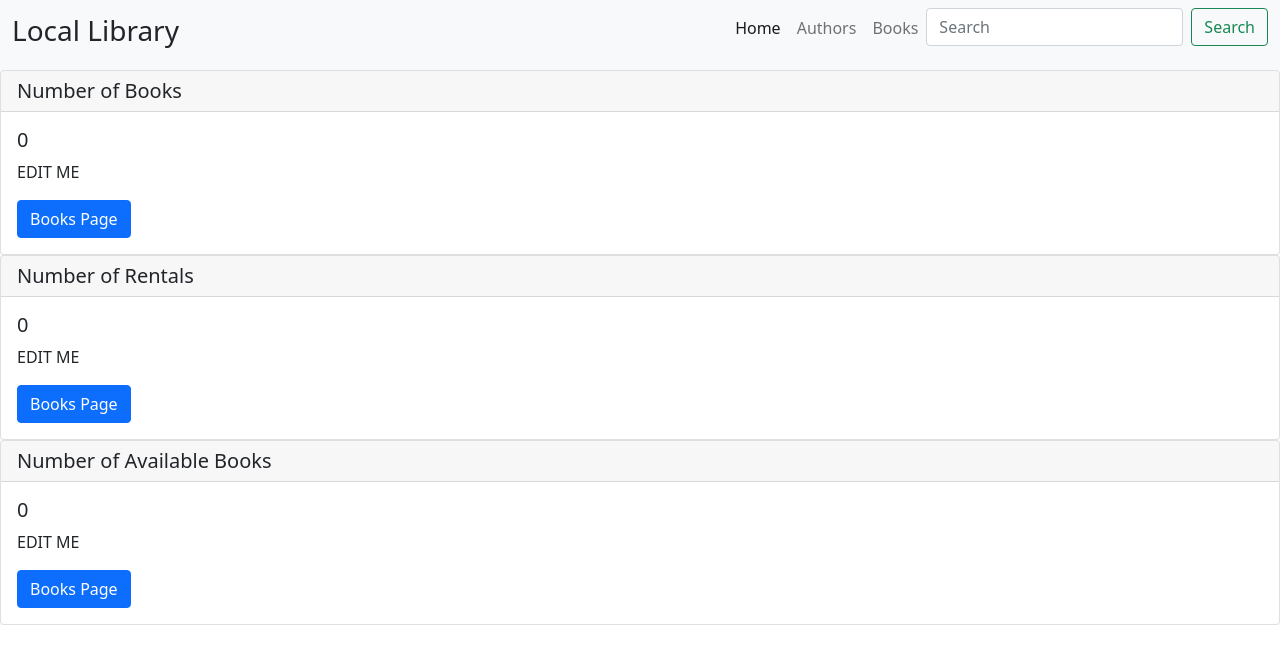
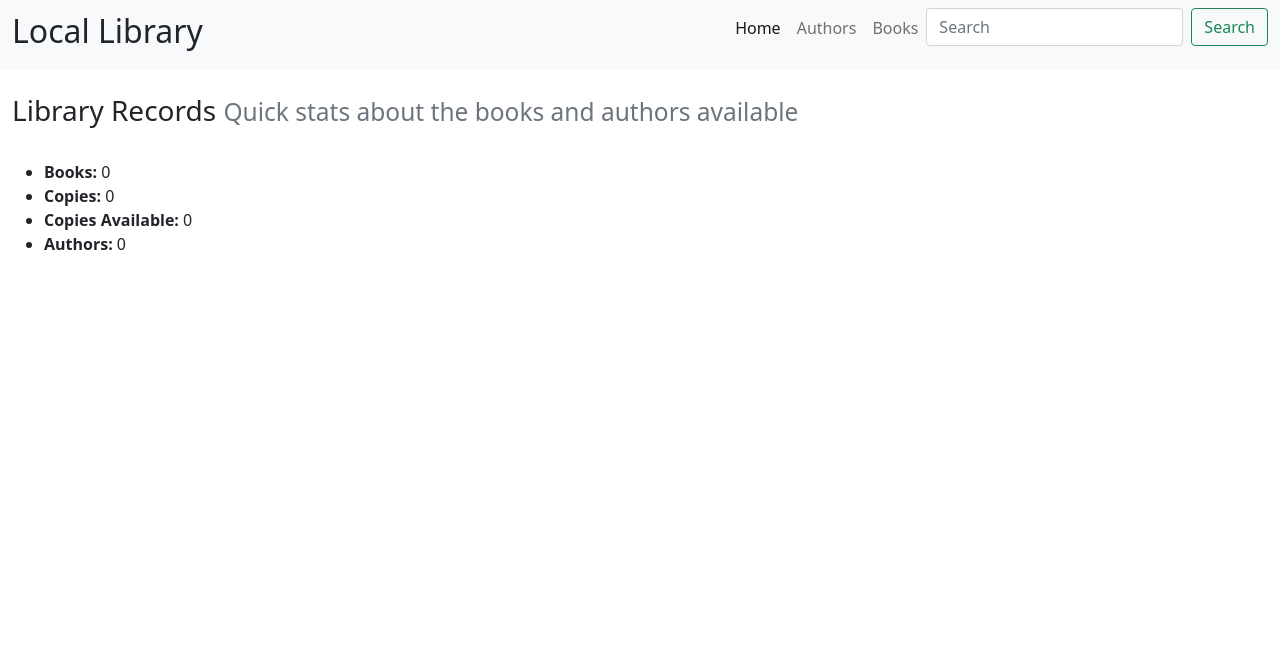
Before and after one commit to swford89/local_library, a Django app: page /catalog/ in a window 1280 px wide. Shown: the top 664 px of the page. Run offline with Django 3.2, Linux system fonts and the light colour scheme; data that the repository does not hold is empty.

Commit message:
formatted bootstrap styling

```diff
--- a/catalog/templates/catalog/base.html
+++ b/catalog/templates/catalog/base.html
@@ -3,14 +3,15 @@
     <meta charset="UTF-8">
     <meta http-equiv="X-UA-Compatible" content="IE=edge">
     <meta name="viewport" content="width=device-width, initial-scale=1.0">
+    <script src="https://cdn.jsdelivr.net/npm/bootstrap@5.1.1/dist/js/bootstrap.bundle.min.js" integrity="sha384-/bQdsTh/da6pkI1MST/rWKFNjaCP5gBSY4sEBT38Q/9RBh9AH40zEOg7Hlq2THRZ" crossorigin="anonymous"></script>
     <link href="https://cdn.jsdelivr.net/npm/bootstrap@5.1.0/dist/css/bootstrap.min.css" rel="stylesheet" integrity="sha384-KyZXEAg3QhqLMpG8r+8fhAXLRk2vvoC2f3B09zVXn8CA5QIVfZOJ3BCsw2P0p/We" crossorigin="anonymous">
     <title>Document</title>
 </head>
+
 <body>
-
     <nav class="navbar navbar-expand-lg navbar-light bg-light">
         <div class="container-fluid">
-            <h3>Local Library</h3>
+            <h2>Local Library</h2>
             <ul class="navbar-nav">
                 <li class="nav-item">
                     <a class="nav-link active" aria-current="page" href="{% url 'catalog:index' %}">Home</a>
--- a/catalog/templates/catalog/index.html
+++ b/catalog/templates/catalog/index.html
@@ -2,31 +2,21 @@
 
 {% block content %}
 
-<div class="card">
-    <h5 class="card-header">Number of Books</h5>
-    <div class="card-body">
-      <h5 class="card-title">{{ num_books }}</h5>
-      <p class="card-text"> EDIT ME</p>
-      <a href="{% url 'catalog:books_list' %}" class="btn btn-primary">Books Page</a>
-    </div>
-  </div>
-
-  <div class="card">
-    <h5 class="card-header">Number of Rentals</h5>
-    <div class="card-body">
-      <h5 class="card-title">{{ num_instances }}</h5>
-      <p class="card-text"> EDIT ME</p>
-      <a href="{% url 'catalog:books_list' %}" class="btn btn-primary">Books Page</a>
-    </div>
-  </div>
-
-  <div class="card">
-    <h5 class="card-header">Number of Available Books</h5>
-    <div class="card-body">
-      <h5 class="card-title">{{ num_instances_available }}</h5>
-      <p class="card-text"> EDIT ME</p>
-      <a href="{% url 'catalog:books_list' %}" class="btn btn-primary">Books Page</a>
-    </div>
-  </div>
+<br>
+<div class="container-fluid">
+  <h3>
+    Library Records
+    <small class="text-muted">Quick stats about the books and authors available</small>
+  </h3>
+</div>
+<br>
+<div class="container-fluid">
+  <ul>
+    <li><strong>Books: </strong>{{ num_books }}</li>
+    <li><strong>Copies: </strong>{{ num_instances }}</li>
+    <li><strong>Copies Available: </strong>{{ num_instances_available }}</li>
+    <li><strong>Authors: </strong>{{ num_authors }}</li>
+  </ul>
+</div>
 
 {% endblock content %}
```
